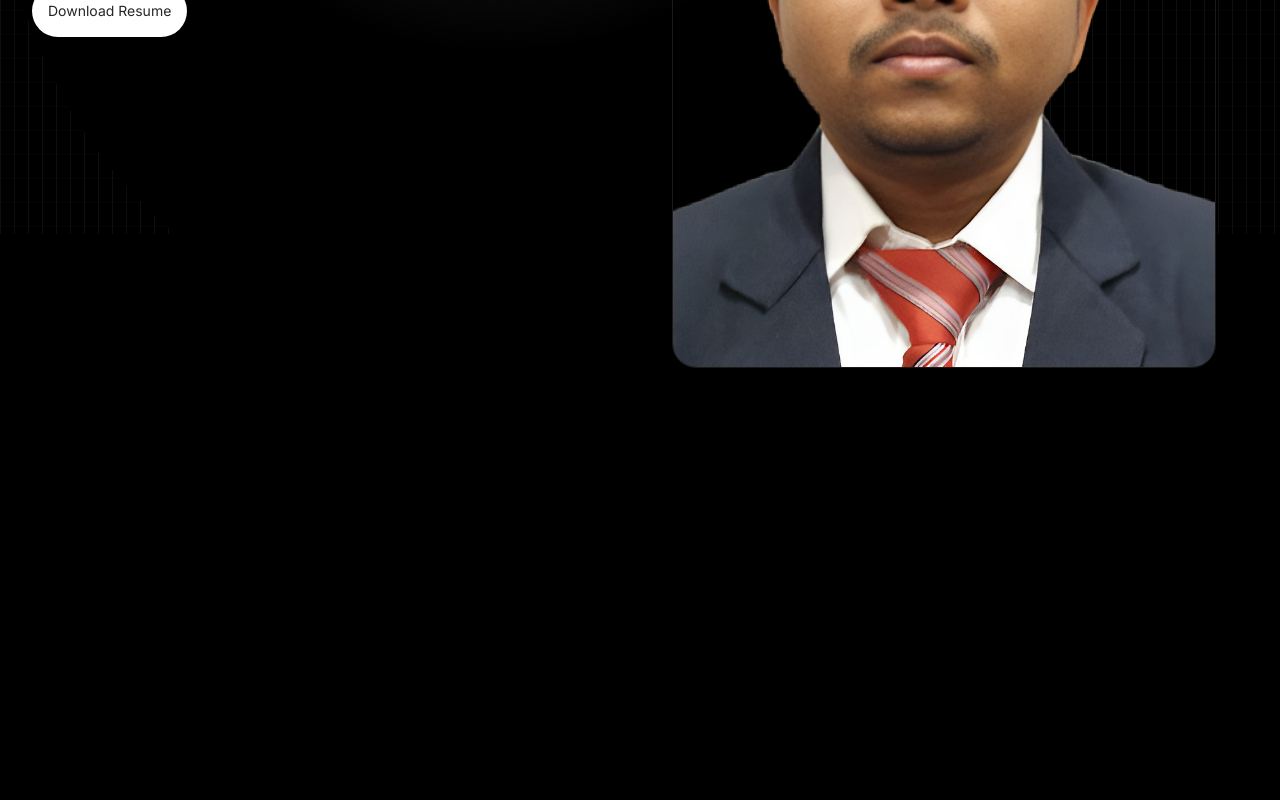
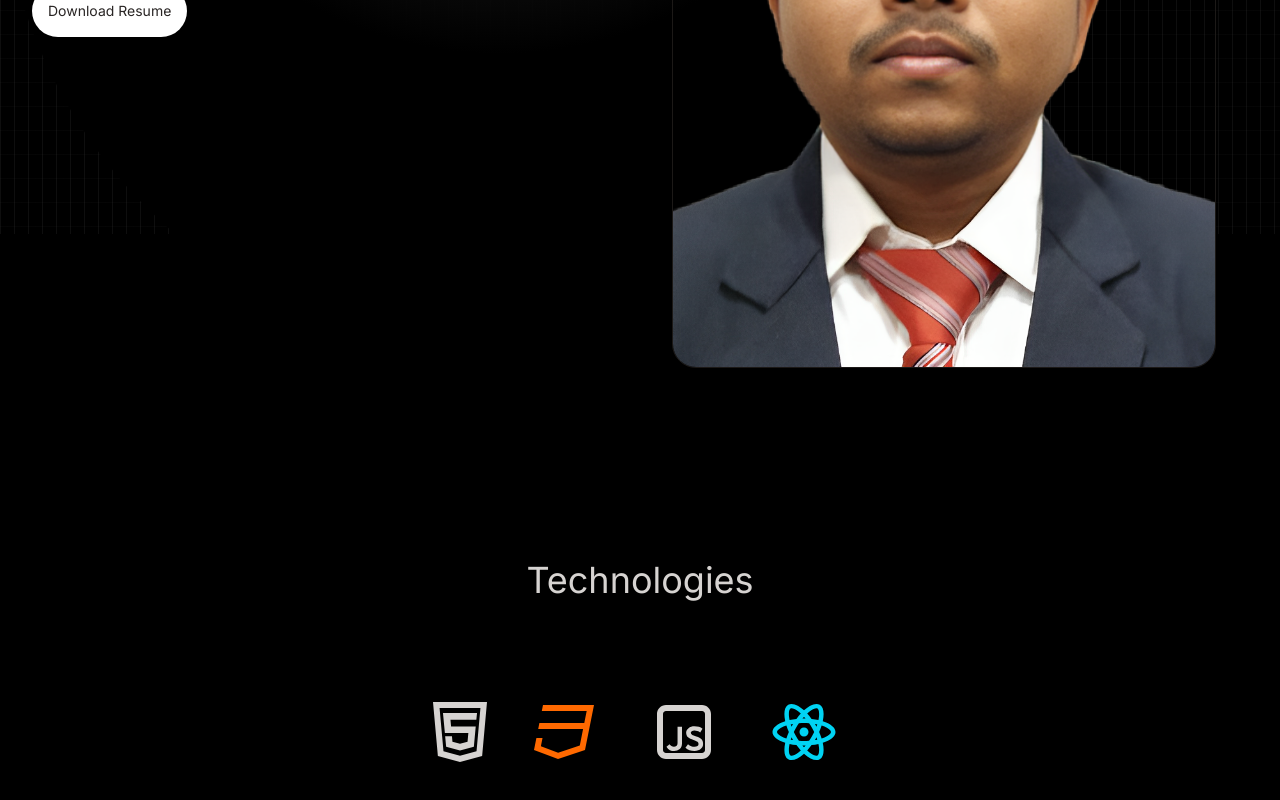
Before and after one commit to kumars-dev/front-end-development-progress, a React (Vite) app: page / in a window 1280 px wide. Shown: the part 566-1366 px from the top of the page. Before the commit the page ends 1126 px from the top, so only its background shows below. Built offline with nearby package versions, Linux system fonts and the light colour scheme.

Commit message:
hero section 2 step completed

```diff
--- a/src/App.jsx
+++ b/src/App.jsx
@@ -1,6 +1,7 @@
 import "./App.css";
 import Hero from "./Components/Hero";
 import Navbar from "./Components/Navbar";
+import Technologies from "./Components/Technologies";
 
 function App() {
   return (
@@ -15,6 +16,7 @@ function App() {
         <div className="container mx-auto px-8">
           <Navbar/>
           <Hero/>
+          <Technologies/>
         </div>
       </div>
     </>
--- /dev/null
+++ b/src/Components/Technologies.jsx
@@ -0,0 +1,27 @@
+import React from "react";
+import { RiCss3Line, RiHtml5Line, RiJavascriptLine, RiReactjsLine } from "react-icons/ri";
+import { TbBrandNextjs } from "react-icons/tb";
+
+const Technologies = () => {
+  return (
+    <div className="pb-24">
+      <h2 className="my-20 text-center text-4xl">Technologies</h2>
+      <div className="flex flex-wrap items-center justify-center gap-4">
+        <div>
+          <RiHtml5Line className="text-7xl" />
+        </div>
+        <div className="p-4">
+          <RiCss3Line className="text-7xl text-orange-500" />
+        </div>
+        <div className="p-4">
+         <RiJavascriptLine className="text-7xl"/>
+        </div>
+        <div className="p-4">
+          <RiReactjsLine className="text-7xl text-cyan-400" />
+        </div>
+      </div>
+    </div>
+  );
+};
+
+export default Technologies;
```
